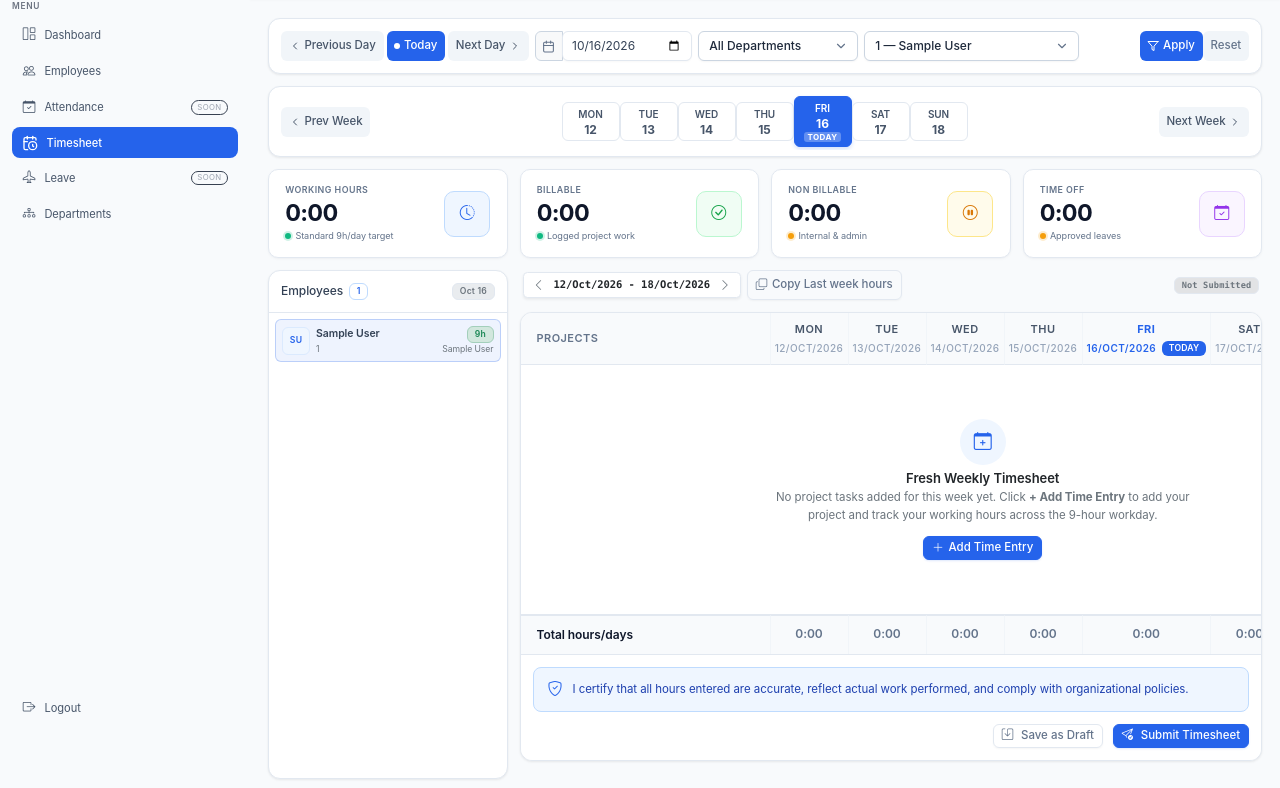
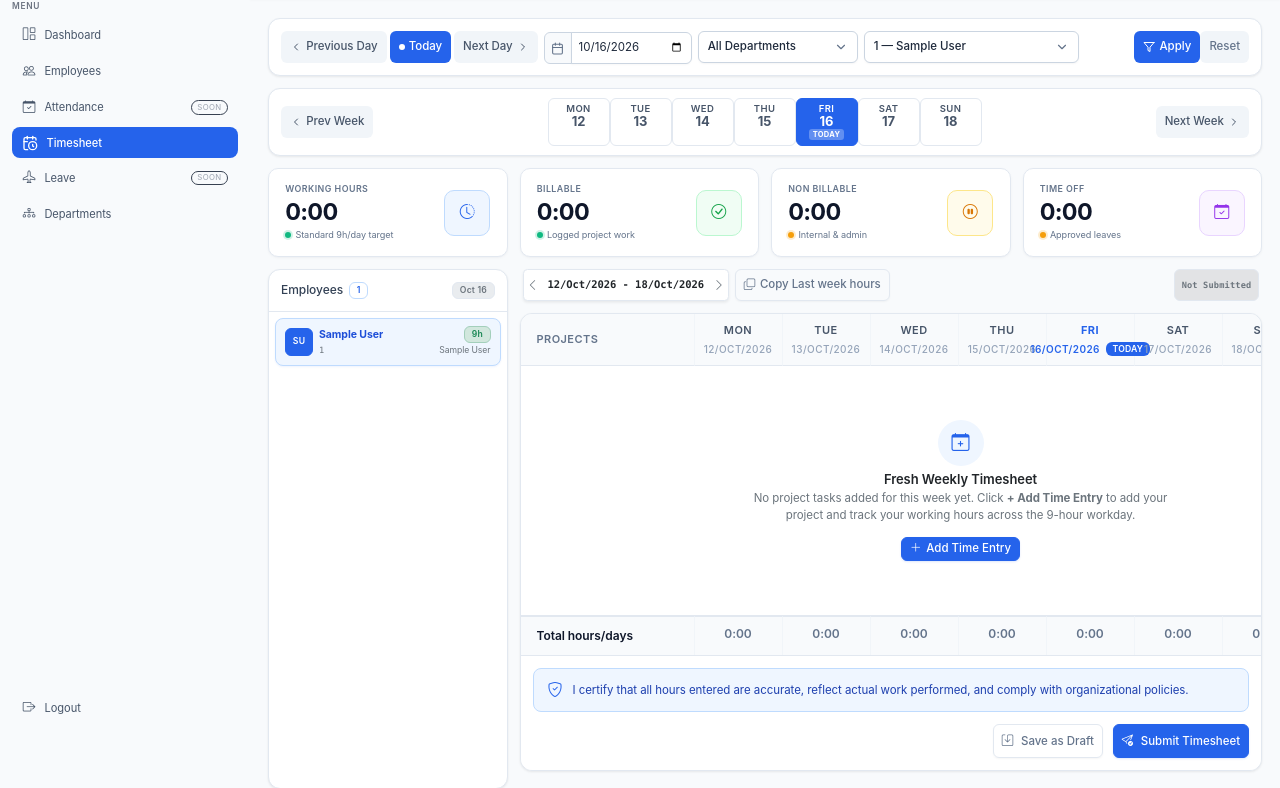
Before and after one commit to rasheeda06/hrms, a Django app: page /timesheets/ in a window 1280 px wide. Shown: the part 64-852 px from the top of the page. Run offline with Django 5.2, Linux system fonts and the light colour scheme; a user stored in the database is signed in; tables that the repository leaves empty hold one stand-in row (values such as "Sample post").

Commit message:
Fix week strip pill height protrusion, toolbar heights, employee panel, and timesheet validations

```diff
--- a/static/css/dashboard.css
+++ b/static/css/dashboard.css
@@ -2389,28 +2389,32 @@ html[data-bs-theme="dark"] .hrms-theme-toggle:hover,
   color: #475569;
   background-color: #ffffff;
   border: 1px solid #e2e8f0;
-  min-width: 58px;
-  padding: 4px 6px;
+  width: 62px;
+  min-width: 62px;
+  max-width: 62px;
+  height: 48px;
+  min-height: 48px;
+  max-height: 48px;
+  padding: 3px 2px;
   border-radius: 6px;
   transition: all 0.15s ease;
   display: inline-flex;
   flex-direction: column;
   align-items: center;
   justify-content: center;
-  gap: 1px;
+  box-sizing: border-box;
+  margin: 0;
   box-shadow: none;
 }
 .hrms-week-pill:hover {
   background-color: #f8fafc;
   border-color: #cbd5e1;
   color: #1e293b;
-  transform: translateY(-1px);
 }
 .hrms-week-pill.is-today {
   background-color: #eff6ff;
   border: 1.5px solid #2563eb;
   color: #1d4ed8;
-  box-shadow: 0 1px 3px rgba(37, 99, 235, 0.12);
 }
 .hrms-week-pill.is-today .hrms-week-day,
 .hrms-week-pill.is-today .hrms-week-num {
@@ -2421,7 +2425,6 @@ html[data-bs-theme="dark"] .hrms-theme-toggle:hover,
   background-color: #2563eb;
   border: 1.5px solid #2563eb;
   color: #ffffff;
-  box-shadow: 0 2px 4px rgba(37, 99, 235, 0.2);
 }
 .hrms-week-pill.active:hover {
   background-color: #1d4ed8;
@@ -2433,13 +2436,21 @@ html[data-bs-theme="dark"] .hrms-theme-toggle:hover,
   color: #ffffff;
 }
 .hrms-week-today-pill {
-  font-size: 8px;
+  font-size: 7.5px;
   font-weight: 700;
-  letter-spacing: 0.05em;
-  padding: 1px 4px;
+  letter-spacing: 0.04em;
+  padding: 0 4px;
+  height: 11px;
+  line-height: 11px;
   border-radius: 3px;
-  line-height: 1;
   display: inline-block;
+  margin-top: 1px;
+}
+.hrms-week-today-placeholder {
+  height: 11px;
+  line-height: 11px;
+  display: block;
+  visibility: hidden;
   margin-top: 1px;
 }
 .hrms-week-pill.is-today .hrms-week-today-pill {
--- a/templates/timesheets/timeline.html
+++ b/templates/timesheets/timeline.html
@@ -26,17 +26,17 @@
     --table-body: #1e293b;
   }
 
-  /* Compact Toolbar Buttons */
+  /* Compact Toolbar Controls: Uniform 32px Height, Consistent Sizing & Alignment */
   .hrms-time-btn {
-    height: 30px !important;
+    height: 32px !important;
     font-size: 11.5px !important;
     font-weight: 500 !important;
     border-radius: 6px !important;
-    padding: 0 0.65rem !important;
+    padding: 0 0.75rem !important;
     display: inline-flex !important;
     align-items: center !important;
     justify-content: center !important;
-    gap: 0.3rem !important;
+    gap: 0.35rem !important;
     line-height: 1 !important;
     text-decoration: none !important;
     cursor: pointer !important;
@@ -44,6 +44,7 @@
     border: none !important;
     box-shadow: none !important;
     transition: all 0.15s ease !important;
+    box-sizing: border-box !important;
   }
   .hrms-time-btn svg {
     flex-shrink: 0 !important;
@@ -92,24 +93,66 @@
     background-color: #ffffff;
   }
 
-  /* Week navigation strip */
+  /* Toolbar Inputs & Selects: Perfectly Matched 32px Height */
+  .hrms-time-select {
+    height: 32px !important;
+    font-size: 11.5px !important;
+    padding-left: 0.75rem !important;
+    padding-right: 2.25rem !important;
+    border-radius: 6px !important;
+    border-color: #cbd5e1 !important;
+    color: #1e293b !important;
+    background-position: right 0.75rem center !important;
+    box-sizing: border-box !important;
+  }
+  .hrms-time-date-wrap .input-group,
+  .hrms-time-date-wrap .input-group-text,
+  .hrms-time-date-wrap input[type="date"] {
+    height: 32px !important;
+    font-size: 11.5px !important;
+    box-sizing: border-box !important;
+  }
+  .hrms-time-date-wrap .input-group-text {
+    border-color: #cbd5e1 !important;
+    border-radius: 6px 0 0 6px !important;
+    background-color: #f8fafc !important;
+    color: #64748b !important;
+    padding: 0 0.55rem !important;
+  }
+  .hrms-time-date-wrap input[type="date"] {
+    border-color: #cbd5e1 !important;
+    border-radius: 0 6px 6px 0 !important;
+    color: #1e293b !important;
+    padding: 0 0.55rem !important;
+  }
+
+  /* Week navigation strip: Uniform 48px Height, Zero Protrusion */
   .hrms-week-pill {
     color: #475569 !important;
     background-color: #ffffff !important;
     border: 1px solid #e2e8f0 !important;
-    min-width: 58px !important;
-    padding: 4px 6px !important;
+    width: 62px !important;
+    min-width: 62px !important;
+    max-width: 62px !important;
+    height: 48px !important;
+    min-height: 48px !important;
+    max-height: 48px !important;
+    padding: 3px 2px !important;
     border-radius: 6px !important;
     transition: all 0.15s ease !important;
     display: inline-flex !important;
     flex-direction: column !important;
     align-items: center !important;
     justify-content: center !important;
-    gap: 1px !important;
+    box-sizing: border-box !important;
+    margin: 0 !important;
+    text-align: center !important;
+    line-height: 1 !important;
   }
   .hrms-week-pill:hover {
     background-color: #f8fafc !important;
     border-color: #cbd5e1 !important;
+    transform: none !important;
   }
   .hrms-week-pill.is-today {
     background-color: #eff6ff !important;
@@ -121,15 +164,32 @@
     border: 1.5px solid #2563eb !important;
     color: #ffffff !important;
   }
+  .hrms-week-pill.active .hrms-week-day,
+  .hrms-week-pill.active .hrms-week-num {
+    color: #ffffff !important;
+  }
+  .hrms-week-day {
+    font-size: 9.5px !important;
+    font-weight: 600 !important;
+    line-height: 1 !important;
+    letter-spacing: 0.04em !important;
+  }
+  .hrms-week-num {
+    font-size: 13px !important;
+    font-weight: 700 !important;
+    line-height: 1.1 !important;
+    margin-top: 1px !important;
+  }
   .hrms-week-today-pill {
-    font-size: 8px !important;
+    font-size: 7.5px !important;
     font-weight: 700 !important;
-    letter-spacing: 0.05em !important;
-    padding: 1px 4px !important;
+    letter-spacing: 0.04em !important;
+    padding: 0 4px !important;
+    height: 11px !important;
+    line-height: 11px !important;
     border-radius: 3px !important;
-    line-height: 1 !important;
-    display: inline-block;
-    margin-top: 1px;
+    display: inline-block !important;
+    margin-top: 1px !important;
   }
   .hrms-week-pill.is-today .hrms-week-today-pill {
     background-color: #2563eb !important;
@@ -138,6 +198,41 @@
   .hrms-week-pill.active .hrms-week-today-pill {
     background-color: rgba(255, 255, 255, 0.28) !important;
     color: #ffffff !important;
+  }
+  .hrms-week-today-placeholder {
+    height: 11px !important;
+    line-height: 11px !important;
+    display: block !important;
+    visibility: hidden !important;
+    margin-top: 1px !important;
+  }
+
+  /* Employee List Item Styling */
+  .hrms-emp-list-item {
+    color: inherit;
+    transition: all 0.15s ease;
+    border: 1px solid transparent;
+    padding: 0.65rem 0.75rem !important;
+    border-radius: 8px !important;
+    margin-bottom: 2px;
+  }
+  .hrms-emp-list-item:hover {
+    background-color: #f8fafc !important;
+    border-color: #e2e8f0 !important;
+  }
+  .hrms-emp-list-item.active {
+    background-color: #eff6ff !important;
+    border-color: #bfdbfe !important;
+    box-shadow: 0 1px 2px rgba(37, 99, 235, 0.08) !important;
+  }
+  .hrms-emp-list-item.active .hrms-avatar-sm {
+    background-color: #2563eb !important;
+    color: #ffffff !important;
+    border-color: #2563eb !important;
+  }
+  .hrms-emp-list-item.active .emp-name {
+    color: #1d4ed8 !important;
+    font-weight: 700 !important;
   }
 
   /* Timesheet Table & Components - Aligned with HRMS Enterprise Design System */
@@ -161,9 +256,10 @@
     width: 100%;
     border-collapse: separate;
     border-spacing: 0;
-    min-width: 860px;
+    min-width: 880px;
     font-size: 12px;
     color: var(--hrms-text-body, #334155);
+    table-layout: fixed;
   }
   .timesheet-table th,
   .timesheet-table td {
@@ -189,21 +285,23 @@
     border-left: none;
   }
   .timesheet-table .project-col {
-    min-width: 250px;
-    width: 28%;
+    width: auto;
+    min-width: 260px;
     padding-left: 16px;
     padding-right: 14px;
     text-align: left;
   }
   .timesheet-table .day-col {
-    width: 82px;
-    min-width: 78px;
+    width: 88px;
+    min-width: 88px;
+    max-width: 88px;
     text-align: center;
     padding: 8px 4px;
   }
   .timesheet-table .total-col {
-    width: 82px;
-    min-width: 78px;
+    width: 90px;
+    min-width: 90px;
+    max-width: 90px;
     text-align: center;
     font-weight: 700;
     color: var(--hrms-primary, #2563eb);
@@ -758,10 +856,12 @@
              class="hrms-week-pill text-decoration-none {% if day.is_selected %}active{% endif %} {% if day.is_today %}is-today{% endif %} text-center"
              title="{{ day.date|date:'l, F j, Y' }}"
              {% if day.is_selected %}aria-current="date"{% endif %}>
-            <span class="d-block small fw-semibold text-uppercase hrms-week-day" style="font-size: 10px;">{{ day.day_name }}</span>
-            <span class="d-block fs-6 fw-bold hrms-week-num" style="line-height: 1.1;">{{ day.day_num }}</span>
+            <span class="d-block text-uppercase hrms-week-day">{{ day.day_name }}</span>
+            <span class="d-block hrms-week-num">{{ day.day_num }}</span>
             {% if day.is_today %}
               <span class="hrms-week-today-pill">TODAY</span>
+            {% else %}
+              <span class="hrms-week-today-placeholder"></span>
             {% endif %}
           </a>
         {% endfor %}
@@ -872,14 +972,14 @@
                 </span>
                 <div class="min-w-0 flex-grow-1">
                   <div class="d-flex align-items-center justify-content-between gap-1">
-                    <span class="fw-semibold text-truncate small d-block">{{ item.employee.full_name }}</span>
-                    <span class="badge bg-success-subtle text-success border border-success-subtle" style="font-size: 0.65rem;">
+                    <span class="fw-semibold text-truncate small d-block emp-name">{{ item.employee.full_name }}</span>
+                    <span class="badge bg-success-subtle text-success border border-success-subtle fw-semibold" style="font-size: 0.68rem;">
                       {{ item.net_hours }}
                     </span>
                   </div>
-                  <div class="d-flex align-items-center justify-content-between text-secondary" style="font-size: 0.72rem;">
-                    <span class="text-truncate">{{ item.employee.employee_id }}</span>
-                    <span class="text-truncate">{{ item.employee.department.name }}</span>
+                  <div class="d-flex align-items-center justify-content-between text-secondary" style="font-size: 0.72rem; margin-top: 1px;">
+                    <span class="text-truncate font-monospace">{{ item.employee.employee_id }}</span>
+                    <span class="text-truncate">{{ item.employee.department.name|default:"General" }}</span>
                   </div>
                 </div>
               </a>
@@ -899,7 +999,7 @@
       <!-- Week Navigation & Status Sub-bar (from Image 1 & 3) -->
       <div class="d-flex flex-wrap align-items-center justify-content-between gap-2 mb-3 px-1">
         <div class="d-flex align-items-center gap-2">
-          <div class="d-inline-flex align-items-center border rounded-2 bg-body px-2 py-1 gap-2 shadow-sm">
+          <div class="d-inline-flex align-items-center border rounded-2 bg-body px-2.5 py-1 gap-2 shadow-sm" style="height: 32px; box-sizing: border-box;">
             <a href="?date={{ prev_week_str }}{% if selected_dept %}&department={{ selected_dept.pk }}{% endif %}{% if selected_employee %}&employee={{ selected_employee.pk }}{% endif %}"
                class="text-secondary text-decoration-none px-1" title="Previous Week">
               <i class="bi bi-chevron-left"></i>
@@ -911,7 +1011,7 @@
             </a>
           </div>
           {% if weekly_timesheet %}
-            <a href="{% url 'timesheets:copy_last_week' %}?timesheet_id={{ weekly_timesheet.pk }}" class="btn btn-sm btn-outline-secondary d-inline-flex align-items-center gap-1.5" style="font-size: 11.5px; height: 30px;">
+            <a href="{% url 'timesheets:copy_last_week' %}?timesheet_id={{ weekly_timesheet.pk }}" class="btn btn-sm btn-outline-secondary d-inline-flex align-items-center gap-1.5" style="font-size: 11.5px; height: 32px; border-radius: 6px; box-sizing: border-box;">
               <i class="bi bi-copy"></i>
               <span>Copy Last week hours</span>
             </a>
@@ -920,15 +1020,15 @@
 
         <div class="d-flex align-items-center gap-2">
           {% if weekly_timesheet and weekly_timesheet.status == 'approved' %}
-            <span class="badge bg-success-subtle text-success border border-success-subtle px-2.5 py-1.5 font-monospace fw-semibold" style="font-size: 11px;">
+            <span class="badge bg-success-subtle text-success border border-success-subtle px-2.5 py-1.5 font-monospace fw-semibold d-inline-flex align-items-center" style="font-size: 11px; height: 32px; border-radius: 6px; box-sizing: border-box;">
               <i class="bi bi-check-circle-fill me-1"></i>PM Approved
             </span>
           {% elif weekly_timesheet and weekly_timesheet.status == 'submitted' %}
-            <span class="badge bg-primary-subtle text-primary border border-primary-subtle px-2.5 py-1.5 font-monospace fw-semibold" style="font-size: 11px;">
+            <span class="badge bg-primary-subtle text-primary border border-primary-subtle px-2.5 py-1.5 font-monospace fw-semibold d-inline-flex align-items-center" style="font-size: 11px; height: 32px; border-radius: 6px; box-sizing: border-box;">
               <i class="bi bi-hourglass-split me-1"></i>Submitted
             </span>
           {% else %}
-            <span class="badge bg-secondary-subtle text-secondary border px-2.5 py-1.5 font-monospace fw-semibold" style="font-size: 11px;">
+            <span class="badge bg-secondary-subtle text-secondary border px-2.5 py-1.5 font-monospace fw-semibold d-inline-flex align-items-center" style="font-size: 11px; height: 32px; border-radius: 6px; box-sizing: border-box;">
               Not Submitted
             </span>
           {% endif %}
@@ -943,7 +1043,7 @@
               <tr>
                 <th class="project-col">PROJECTS</th>
                 {% for day in week_days %}
-                  <th class="day-col text-center" style="width: 85px;">
+                  <th class="day-col text-center">
                     <div class="day-header {% if day.is_today %}text-primary fw-bold{% endif %}">{{ day.day_name }}</div>
                     <div class="day-header-date d-flex justify-content-center align-items-center mt-1" style="font-size: 10px; {% if day.is_today %}color: #2563eb; font-weight: 600;{% else %}color: #94a3b8; font-weight: 500;{% endif %}">
                       {{ day.date_formatted }}
@@ -1118,10 +1218,10 @@
           </div>
 
           <div class="timesheet-action-footer">
-            <button type="button" class="btn btn-sm btn-outline-secondary px-3" onclick="submitTimesheetAction('draft')">
+            <button type="button" id="btnSaveDraft" class="btn btn-sm btn-outline-secondary px-3" style="height: 34px; border-radius: 6px; font-size: 12px; font-weight: 500;" onclick="submitTimesheetAction('draft')">
               <i class="bi bi-save me-1"></i> Save as Draft
             </button>
-            <button type="button" class="btn btn-sm btn-primary px-4" onclick="submitTimesheetAction('submit')">
+            <button type="button" id="btnSubmitTimesheet" class="btn btn-sm btn-primary px-4" style="height: 34px; border-radius: 6px; font-size: 12px; font-weight: 500;" onclick="submitTimesheetAction('submit')">
               <i class="bi bi-send-check me-1"></i> Submit Timesheet
             </button>
           </div>
@@ -1574,6 +1674,13 @@
       formData.set("notes", formData.get("meeting_notes") || "");
     }
 
+    const submitBtn = document.getElementById("modalSubmitBtn");
+    const origBtnHtml = submitBtn ? submitBtn.innerHTML : "";
+    if (submitBtn) {
+      submitBtn.disabled = true;
+      submitBtn.innerHTML = '<span class="spinner-border spinner-border-sm me-1" role="status" aria-hidden="true"></span> Adding...';
+    }
+
     fetch("{% url 'timesheets:add_task_entry' %}", {
       method: "POST",
       body: formData,
@@ -1585,14 +1692,21 @@
     .then(res => res.json())
     .then(data => {
       if (data.status === "success") {
-        // Reload page to display new row cleanly with full state
         window.location.reload();
       } else {
         alert("Failed to add entry: " + (data.message || "Unknown error"));
+        if (submitBtn) {
+          submitBtn.disabled = false;
+          submitBtn.innerHTML = origBtnHtml;
+        }
       }
     })
     .catch(err => {
       console.error(err);
+      if (submitBtn) {
+        submitBtn.disabled = false;
+        submitBtn.innerHTML = origBtnHtml;
+      }
       window.location.reload();
     });
   }
@@ -1681,6 +1795,11 @@
 
   // Save / Submit Timesheet
   function submitTimesheetAction(action) {
+    const draftBtn = document.getElementById("btnSaveDraft");
+    const submitBtn = document.getElementById("btnSubmitTimesheet");
+    if (draftBtn) draftBtn.disabled = true;
+    if (submitBtn) submitBtn.disabled = true;
+
     const entries = [];
     document.querySelectorAll(".time-entry-input").forEach(inp => {
       const cellId = inp.getAttribute("data-cell-id");
@@ -1708,14 +1827,18 @@
     .then(res => res.json())
     .then(data => {
       if (data.status === "success") {
-        alert(action === "submit" ? "Timesheet submitted successfully for review!" : "Timesheet saved as draft!");
+        alert(action === "submit" ? "Timesheet submitted successfully for review!" : "Timesheet saved as draft successfully!");
         window.location.reload();
       } else {
-        alert("Save failed: " + data.message);
+        alert("Save failed: " + (data.message || "Unknown error"));
+        if (draftBtn) draftBtn.disabled = false;
+        if (submitBtn) submitBtn.disabled = false;
       }
     })
     .catch(err => {
       alert("Error saving timesheet. Please try again.");
+      if (draftBtn) draftBtn.disabled = false;
+      if (submitBtn) submitBtn.disabled = false;
     });
   }
 
--- a/timesheets/views.py
+++ b/timesheets/views.py
@@ -399,17 +399,6 @@ def add_task_entry(request):
     if milestone_name:
         ProjectMilestone.objects.get_or_create(project=proj, name=milestone_name)
 
-    order = weekly_ts.rows.count()
-    row = TimesheetTaskRow.objects.create(
-        weekly_timesheet=weekly_ts,
-        project=proj,
-        project_name=project_name,
-        milestone_name=milestone_name,
-        task_name=task_name,
-        entry_type=entry_type,
-        order=order,
-    )
-
     entry_date_param = request.POST.get("entry_date", "").strip()
     target_day_index = None
     if day_index_param is not None and str(day_index_param).strip() != "":
@@ -424,7 +413,47 @@ def add_task_entry(request):
         except ValueError:
             target_day_index = None
 
-    notes_param = request.POST.get("notes", "").strip()
+    if target_day_index is not None and (target_day_index < 0 or target_day_index > 6):
+        target_day_index = None
+
+    # Duplicate row prevention: check if a matching row already exists
+    existing_row = weekly_ts.rows.filter(
+        project_name__iexact=project_name,
+        task_name__iexact=task_name
+    ).first()
+
+    if existing_row:
+        # If user is adding time for a specific day, apply it to the existing row
+        if target_day_index is not None and hours_param:
+            cell = existing_row.cells.filter(day_index=target_day_index).first()
+            if cell:
+                cell.set_time(hours_param, notes_param)
+                cell.save()
+                if request.headers.get("x-requested-with") == "XMLHttpRequest" or request.content_type == "application/json":
+                    return JsonResponse({
+                        "status": "success",
+                        "message": f"Updated existing row for '{task_name}' on Day {target_day_index + 1}",
+                        "row_id": existing_row.pk,
+                    })
+                return redirect(f"/timesheets/?date={weekly_ts.week_start_date}&employee={weekly_ts.employee_id}")
+
+        if request.headers.get("x-requested-with") == "XMLHttpRequest" or request.content_type == "application/json":
+            return JsonResponse({
+                "status": "error",
+                "message": f"A task row for '{task_name}' already exists in this weekly timesheet."
+            }, status=400)
+        return redirect(f"/timesheets/?date={weekly_ts.week_start_date}&employee={weekly_ts.employee_id}")
+
+    order = weekly_ts.rows.count()
+    row = TimesheetTaskRow.objects.create(
+        weekly_timesheet=weekly_ts,
+        project=proj,
+        project_name=project_name,
+        milestone_name=milestone_name,
+        task_name=task_name,
+        entry_type=entry_type,
+        order=order,
+    )
 
     cells = []
     for i in range(7):
```
